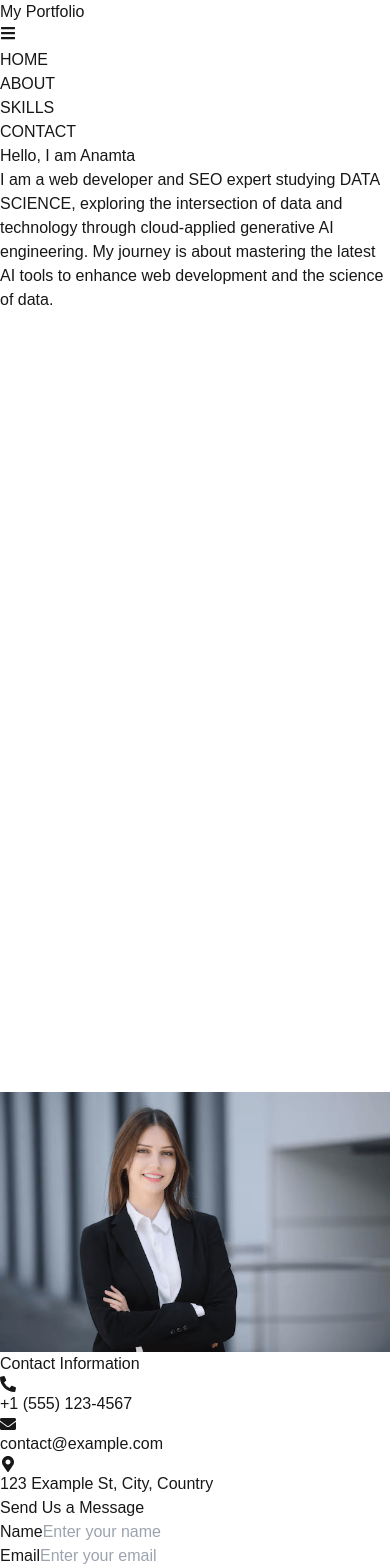
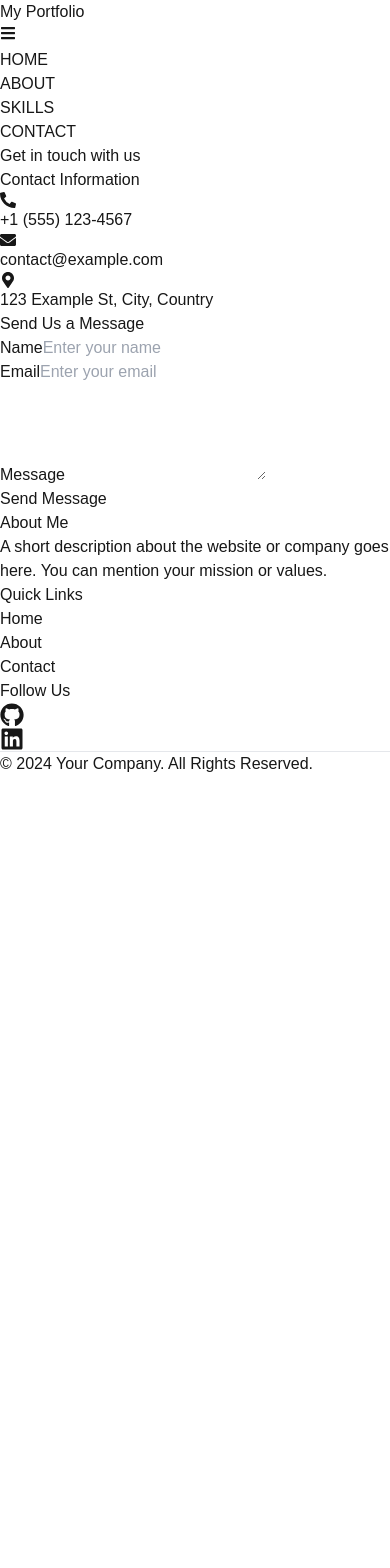
Before and after one commit to anamta-ansari/Anamta_s_portfolio_1, a Next.js app: page /Contact in a window 390 px wide. Shown: the top 1568 px of the page. After the commit the page ends 844 px from the top, so only its background shows below. Built offline with nearby package versions, Linux system fonts and the light colour scheme.

Commit message:
Update Contact.tsx

```diff
--- a/src/app/Components/Contact.tsx
+++ b/src/app/Components/Contact.tsx
@@ -1,78 +1,39 @@
 import { FaPhoneAlt, FaEnvelope, FaMapMarkerAlt } from 'react-icons/fa';
-import Image from "next/image";
-import Link from "next/link";
+
 export default function Contact() {
   return (
     <>
-    {/* Hero */}
-<div className="w-full bg-[#1E1E2F]">
-  <div className="bg-[#1E1E2F] h-[1000px] mx-auto flex flex-col lg:flex-row items-center justify-around 2xl:w-[1500px]">
-    {/* Left content: Text */}
-    <div className="w-full lg:w-[40%] items-center text-center lg:text-left p-4">
-      <h1 className="text-[#A0D8F1] text-[40px] mb-4">Hello, I am Anamta</h1>
-      <p className="text-white text-[18px] leading-relaxed">
-        I am a web developer and SEO expert studying DATA SCIENCE, exploring the intersection of data and technology through cloud-applied generative AI engineering. My journey is about mastering the latest AI tools to enhance web development and the science of data.
-      </p>
-
-      <div className="flex gap-6 mt-6 justify-center lg:justify-start">
-        {/* GitHub Icon */}
-        <Link href="/" className="w-[60px] h-[60px] rounded-full bg-[#333] flex items-center justify-center shadow-lg hover:bg-[#555] transition">
-          <svg xmlns="http://www.w3.org/2000/svg" viewBox="0 0 24 24" fill="white" className="w-8 h-8">
-            <path d="M12 .297c-6.63 0-12 5.373-12 12 0 5.302 3.438 9.8 8.205 11.387.6.113.82-.258.82-.577v-2.234c-3.338.726-4.033-1.416-4.033-1.416-.546-1.387-1.333-1.757-1.333-1.757-1.087-.744.084-.729.084-.729 1.205.084 1.838 1.236 1.838 1.236 1.07 1.834 2.809 1.304 3.495.998.108-.776.418-1.305.76-1.605-2.665-.305-5.466-1.334-5.466-5.93 0-1.31.465-2.381 1.235-3.221-.123-.305-.535-1.527.117-3.176 0 0 1.007-.322 3.3 1.23.957-.266 1.983-.399 3.003-.404 1.02.005 2.047.138 3.006.404 2.29-1.552 3.295-1.23 3.295-1.23.653 1.649.241 2.871.118 3.176.77.84 1.231 1.911 1.231 3.221 0 4.61-2.807 5.624-5.479 5.921.43.372.815 1.102.815 2.222v3.293c0 .32.217.694.825.576C20.565 22.092 24 17.592 24 12.297c0-6.627-5.373-12-12-12" />
-          </svg>
-        </Link>
-
-        {/* LinkedIn Icon */}
-        <Link href="/" className="w-[60px] h-[60px] rounded-full bg-[#0077B5] flex items-center justify-center shadow-lg hover:bg-[#005983] transition">
-          <svg xmlns="http://www.w3.org/2000/svg" viewBox="0 0 24 24" fill="white" className="w-8 h-8">
-            <path d="M22.23 0H1.77C.79 0 0 .77 0 1.75v20.5C0 23.23.79 24 1.77 24h20.46c.98 0 1.77-.77 1.77-1.75V1.75C24 .77 23.21 0 22.23 0zM7.12 20.45H3.56V9.01h3.56v11.44zM5.34 7.58a2.07 2.07 0 01-2.07-2.07c0-1.15.92-2.08 2.07-2.08 1.14 0 2.07.93 2.07 2.08 0 1.14-.93 2.07-2.07 2.07zm15.11 12.87h-3.56v-5.6c0-1.33-.03-3.05-1.86-3.05-1.86 0-2.15 1.45-2.15 2.95v5.7h-3.55V9.01h3.41v1.56h.05c.47-.89 1.62-1.83 3.33-1.83 3.56 0 4.22 2.34 4.22 5.38v6.34z" />
-          </svg>
-        </Link>
-      </div>
-    </div>
-
-    {/* Right content: Image */}
-    <div className="w-full lg:w-[40%] flex justify-center mt-6 lg:mt-0">
-      <Image
-        src="/assets/girl.png"
-        className="w-[450px] h-[500px] object-cover rounded-lg"
-        alt="Profile"
-        width={450}
-        height={500}
-      />
-    </div>
-  </div>
-</div>
 
 
-      {/* Contact Section */}
-      <div className="w-full bg-[#1E1E2F]">
+{/* Contact Section */}
+<div className="w-full bg-black">
         <div className="container mx-auto px-4 py-8 2xl:w-[1500px]">
+        <h1 className="text-[#A78546] text-4xl text-center py-[3rem] mb-6">Get in touch with us</h1>
           <div className="flex flex-col lg:flex-row justify-between gap-8">
 
             {/* Contact Info Section */}
             <div className="w-full sm:w-1/2 lg:w-1/3 mb-8 sm:mb-0">
-              <h2 className="text-2xl font-semibold mb-4 text-[#A0D8F1]">Contact Information</h2>
+              <h2 className="text-2xl font-semibold mb-4 text-[#A78546]">Contact Information</h2>
 
               <div className="flex items-center mb-4">
-                <FaPhoneAlt className="text-xl mr-2 text-[#A0D8F1]" />
+                <FaPhoneAlt className="text-xl mr-2 text-[#A78546]" />
                 <p className="text-lg text-white">+1 (555) 123-4567</p>
               </div>
 
               <div className="flex items-center mb-4">
-                <FaEnvelope className="text-xl mr-2 text-[#A0D8F1]" />
+                <FaEnvelope className="text-xl mr-2 text-[#A78546]" />
                 <p className="text-lg text-white">contact@example.com</p>
               </div>
 
               <div className="flex items-center mb-4">
-                <FaMapMarkerAlt className="text-xl mr-2 text-[#A0D8F1]" />
+                <FaMapMarkerAlt className="text-xl mr-2 text-[#A78546]" />
                 <p className="text-lg text-white">123 Example St, City, Country</p>
               </div>
             </div>
 
             {/* Contact Form Section */}
             <div className="w-full sm:w-1/2 lg:w-2/3">
-              <h2 className="text-2xl font-semibold mb-4 text-[#A0D8F1]">Send Us a Message</h2>
+              <h2 className="text-2xl font-semibold mb-4 text-[#A78546]">Send Us a Message</h2>
 
               <form className="space-y-4">
                 {/* Name Input */}
@@ -114,7 +75,7 @@ export default function Contact() {
                 {/* Submit Button */}
                 <button
                   type="submit"
-                  className="w-full bg-[#A0D8F1] text-white p-3 rounded-md mt-4 hover:bg-[#5fb6cd]"
+                  className="w-full bg-[#A78546] text-white p-3 rounded-md mt-4 hover:bg-[#A1A1A1]"
                 >
                   Send Message
                 </button>
@@ -123,6 +84,9 @@ export default function Contact() {
           </div>
         </div>
       </div>
+
+
+
     </>
   );
 }
```
